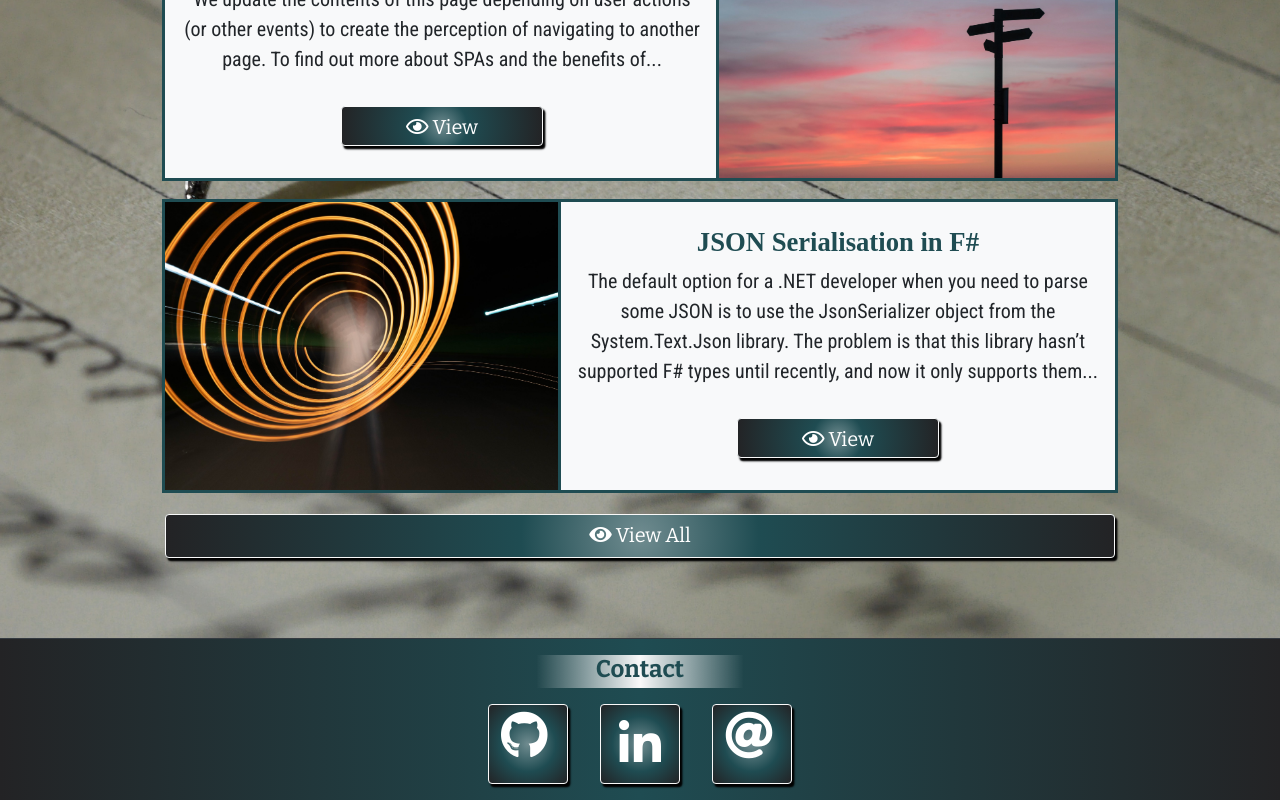
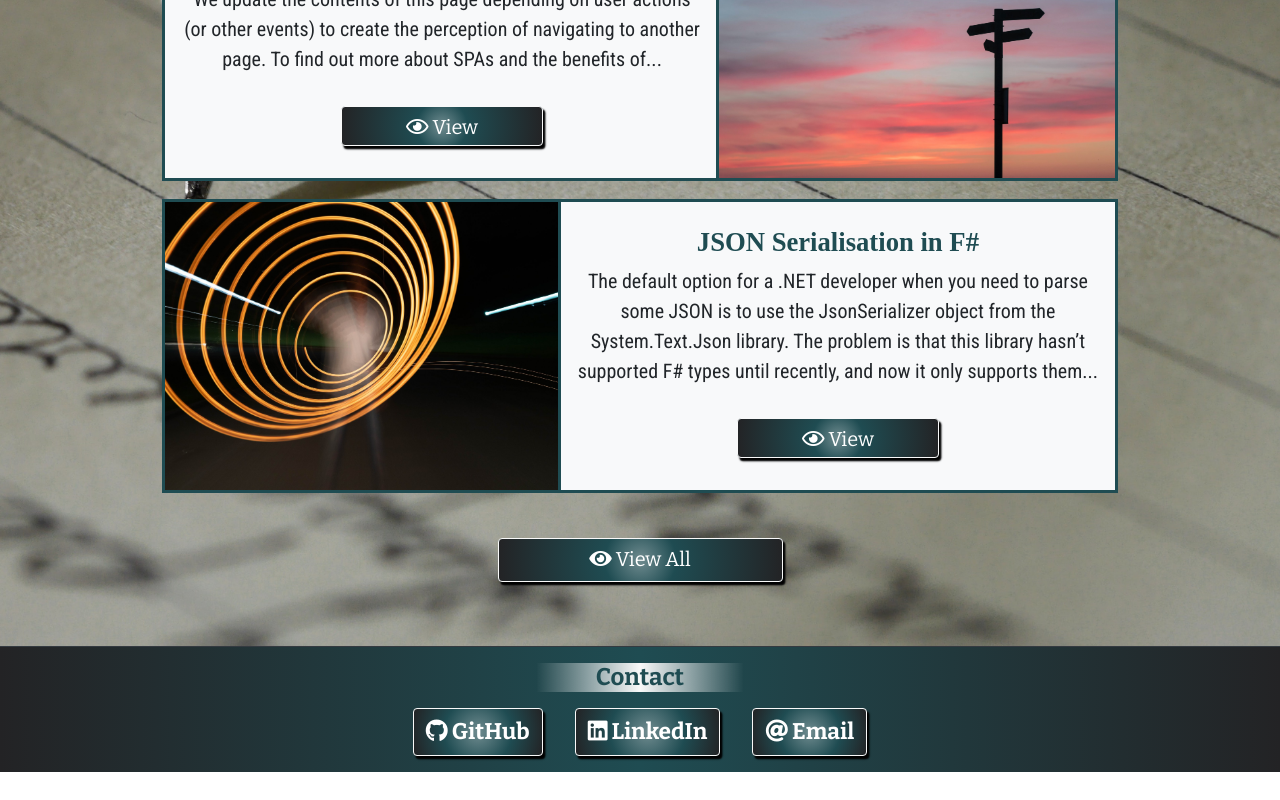
Before and after one commit to 4c3x5u/portfolio_landing-page, a React (Create React App) app: page / in a window 1280 px wide. Shown: the part 3960-4760 px from the top of the page. After the commit the page ends 4732 px from the top, so only its background shows below. Built offline with nearby package versions, Linux system fonts and the light colour scheme; a web font is replaced by a local one.

Commit message:
Contact section buttons altered, as well as section paddings and margins.

```diff
--- a/src/Components/BlogPosts/BlogPosts.jsx
+++ b/src/Components/BlogPosts/BlogPosts.jsx
@@ -20,8 +20,8 @@ const BlogPosts = () => (
           <BlogPost key={blogPost.id} projectProps={{ ...blogPost }} />
         ))}
         <a
-          className={'ViewAllButton btn btn-dark py-2 px-3 mt-4 mb-5'
-                     + 'd-inline-block col-10 offset-1'}
+          className={'ViewAllButton btn btn-dark py-2 px-3 mt-5 mb-5 mx-auto'
+                     + ' d-inline-block col-3'}
           href="https://www.compositional-it.com/news-blog/author/alican/"
           target="_blank"
           rel="noreferrer"
--- a/src/Components/BlogPosts/data.js
+++ b/src/Components/BlogPosts/data.js
@@ -4,7 +4,7 @@ export default [
     title: 'Working with React Components in F#',
     description: "If you already consume React libraries from other developers in your Elmish apps, writing your own F# wrappers around React components might be just what you need to take the next step towards being a full stack F# developer. Luckily, it's made very...",
     link: 'https://www.compositional-it.com/news-blog/working-with-react-components-in-fsharp/',
-    htAlign: true,
+    rightAlign: true,
   },
   {
     id: 'RoutingAndNavigationInElmishSPAs',
--- a/src/Components/Contact/Contact.jsx
+++ b/src/Components/Contact/Contact.jsx
@@ -8,7 +8,7 @@ const Contact = () => (
   >
     <h4
       className={'Header col-6 offset-3 col-lg-4 offset-lg-4 col-xl-2'
-                 + ' offset-xl-5 text-center font-weight-bold mt-0 mb-3 pb-1'}
+                 + ' offset-xl-5 text-center font-weight-bold mt-0 mb-3'}
     >
       Contact
     </h4>
@@ -21,7 +21,8 @@ const Contact = () => (
         className={'Social btn btn-dark d-flex justify-content-center'
                    + 'align-items-center rounded my-0'}
       >
-        <i className="Icon fab fa-github fa-3x" />
+        <i className="Icon fab fa-github mr-1" />
+        GitHub
       </a>
       <a
         href="https://www.linkedin.com/in/4c3x5u"
@@ -30,7 +31,8 @@ const Contact = () => (
         className={'Social btn btn-dark d-flex justify-content-center'
                    + ' align-items-center rounded my-0'}
       >
-        <i className="Icon fab fa-linkedin-in fa-3x" />
+        <i className="Icon fab fa-linkedin mr-1" />
+        LinkedIn
       </a>
       <a
         href="mailto:alicandev@icloud.com"
@@ -39,7 +41,8 @@ const Contact = () => (
         className={'Social btn btn-dark d-flex justify-content-center'
                    + 'align-items-center rounded my-0'}
       >
-        <i className="Icon fas fa-at fa-3x" />
+        <i className="Icon fas fa-at mr-1" />
+        Email
       </a>
     </div>
 
--- a/src/Components/Contact/Contact.sass
+++ b/src/Components/Contact/Contact.sass
@@ -11,9 +11,13 @@
 .Social
   margin-left: 1rem
   margin-right: 1rem
-  height: 5rem
-  width: 5rem
   border: 1px solid #f9f9f9
+  font-size: 17pt
+  display: flex
+  justify-content: center
+  align-items: center
+  font-family: Bitter, serif
+  font-weight: bold
   z-index: 999
   background: rgb(112,140,144)
   background: radial-gradient(circle, rgba(112,140,144,1) 0%, rgba(31,76,82,1) 50%, rgba(35,35,37,1) 100%)
```
